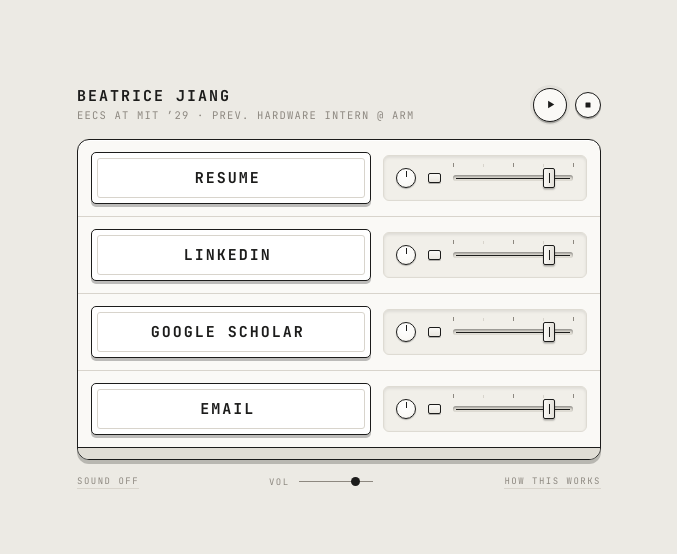
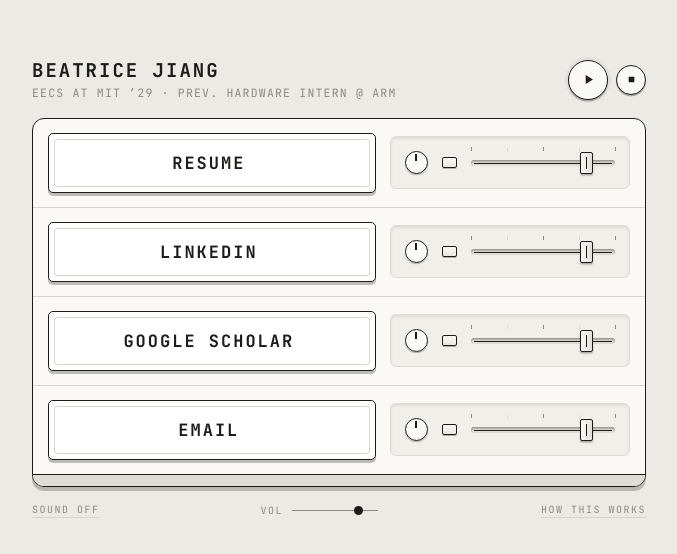
Before and after one commit to bea-j/website, a plain HTML site: page index.html in a window 1280 px wide. Shown: the part 112-666 px from the top of the page, without its empty margins (301-978 px from the left). Drawn offline with Linux system fonts and the light colour scheme.

Commit message:
Scale up desktop layout

```diff
--- a/index.html
+++ b/index.html
@@ -101,6 +101,26 @@
     .about .x { float: right; font-size: 18px; color: var(--mid); line-height: 1; }
     .about .x:hover { color: var(--ink); }
 
+    @media (min-width: 700px) {
+      .app { max-width: 650px; }
+      .who b { font-size: 19px; }
+      .who span { font-size: 11.5px; }
+      .tbtn.play { width: 40px; height: 40px; }
+      .tbtn.stop { width: 30px; height: 30px; }
+      .tbtn svg { width: 13px; height: 13px; }
+      .tbtn.stop svg { width: 9px; height: 9px; }
+      .row { gap: 14px; padding: 14px 15px; }
+      .plate .inner { font-size: 17px; min-height: 48px; }
+      .well { gap: 14px; padding: 14px; }
+      .knob { width: 23px; height: 23px; }
+      .knob i { height: 7px; transform-origin: 0.75px 9.5px; }
+      .mute { width: 15px; height: 11px; }
+      .fader { max-width: 150px; height: 22px; }
+      .fader .cap { width: 13px; height: 22px; margin: -11px 0 0 -6.5px; }
+      .foot { font-size: 10px; margin-top: 16px; }
+      .foot button { font-size: 10px; }
+      input[type=range].vol { width: 86px; }
+    }
     @media (prefers-reduced-motion: reduce) {
       .tbtn.play.pulse { animation: none; }
       .plate, .tbtn { transition: none; }
```
